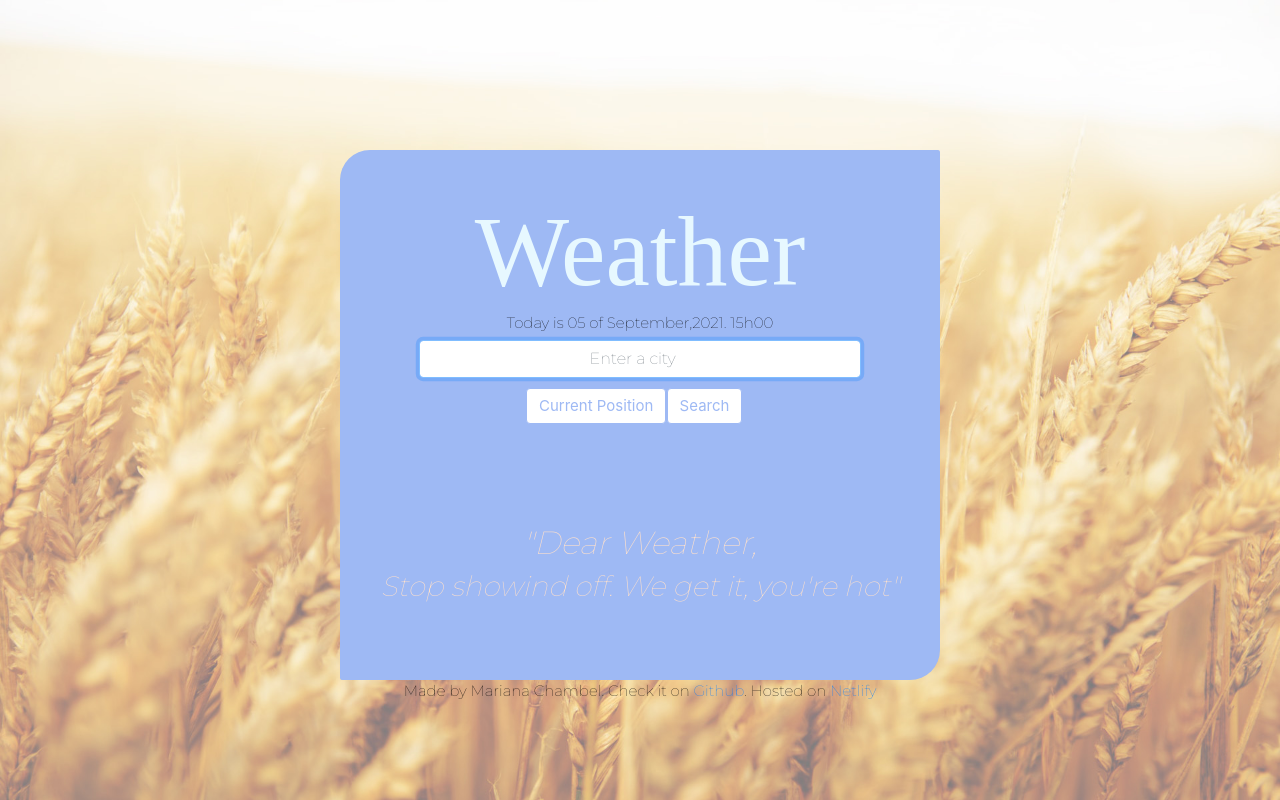
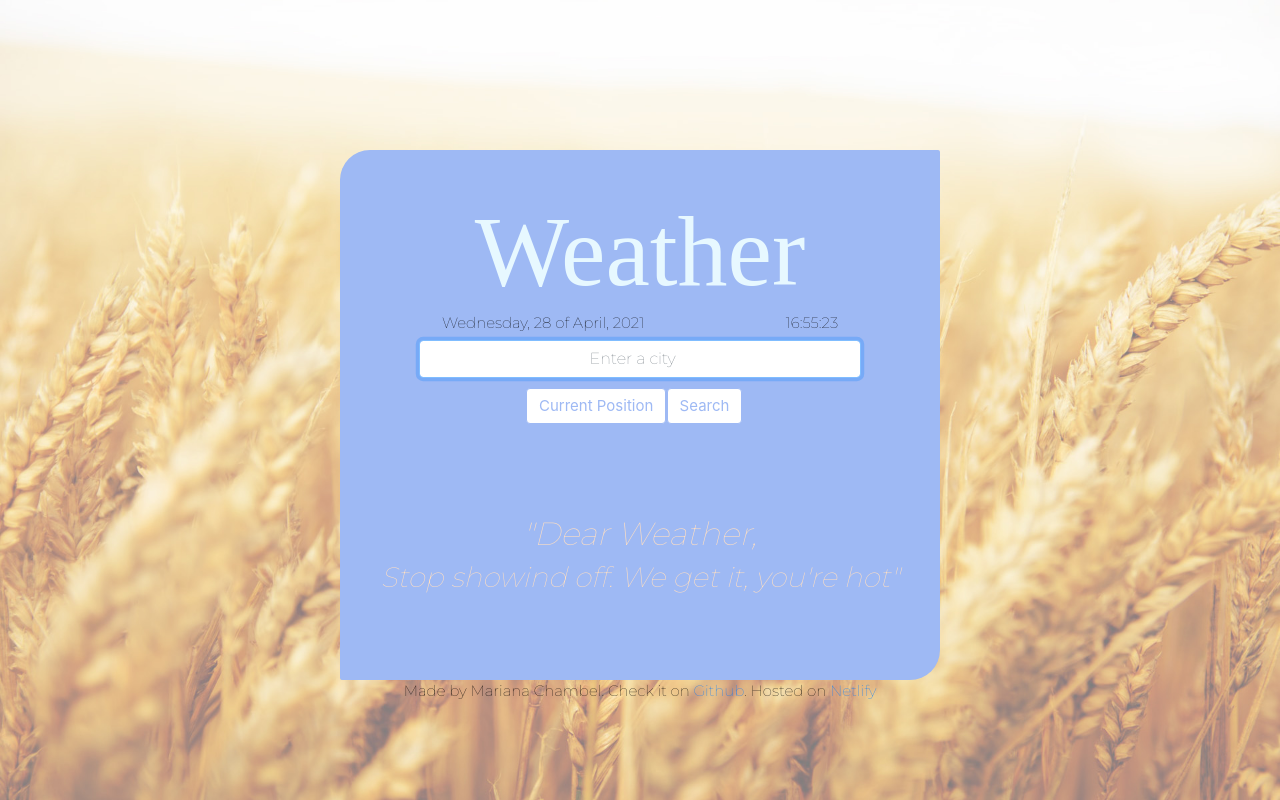
Before and after one commit to Mariana-Sofia/weather-react, a React (Create React App) app: page / in a window 1280 px wide. Built offline with nearby package versions, Linux system fonts and the light colour scheme; a web font is replaced by a local one.

Commit message:
Setting Hour and Date

```diff
--- a/src/App.css
+++ b/src/App.css
@@ -33,8 +33,10 @@
   font-size: 20px;
   font-style: italic;
   font-weight: lighter;
-  color: #fde0cc;
+  color: #ffdfc2;
   font-family: "Montserrat", sans-serif;
+  margin: 0 auto;
+  margin-top: 16%;
 }
 
 .row {
@@ -50,11 +52,7 @@
   align-self: baseline;
 }
 
-.sentence{
-  margin: 0 auto;
-  margin-top: 100px;
 
-}
 input:placeholder-shown {
   font-style: normal;
   font-family: "Montserrat";
--- a/src/date.css
+++ b/src/date.css
@@ -1,4 +1,17 @@
-.todayDate{
+.todayDate,.todayHour{
     margin-top: 0px;
     margin-bottom: 5px;
+    font-family: "Montserrat";
+    font-size: 15px;
+    color: black;
 }
+
+.todayDate{
+    float: left;
+    margin-left: 15%;
+}
+
+.todayHour{
+    float: right;
+    margin-right: 15%;
+}
--- a/src/date.js
+++ b/src/date.js
@@ -3,11 +3,60 @@ import './date.css';
 
 
 export default function todayDate(){
+    let today=new Date();
+
+    let hour=today.getHours();
+    if(hour <10){
+        hour=`0${hour}`;
+    }
+    let minutes=today.getMinutes();
+    if (minutes<10){
+        minutes=`0${minutes}`;
+    }
+
+    let seconds=today.getSeconds();
+    if (seconds<10){
+        seconds=`0${seconds}`;
+    }
+
+    let months=[
+        "January",
+        "February",
+        "March",
+        "April",
+        "May",
+        "June",
+        "July",
+        "August",
+        "September",
+        "October",
+        "November",
+        "December"
+    ];
+
+    let days = [
+        "Sunday",
+        "Monday",
+        "Tuesday",
+        "Wednesday",
+        "Thursday",
+        "Friday",
+        "Saturday"
+      ]
+
+      let month=months[today.getMonth()];
+      let weekday=days[today.getDay()];
+      let day = today.getDate();
+      let year = today.getFullYear();
+
     return(
-        <span>
-            <p className="todayDate">
-            Today is 05 of September,2021. 15h00
-            </p>
-        </span>
+        <div>
+            <span className="todayDate">
+                {weekday}, {day} of {month}, {year}
+            </span>
+            <span className="todayHour">
+                {hour}:{minutes}:{seconds}
+            </span>
+        </div>
         )
 }
```
